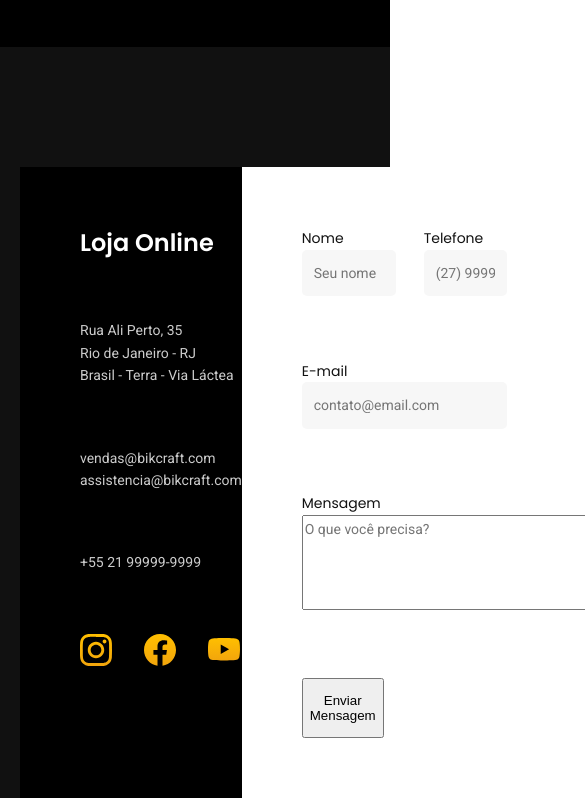
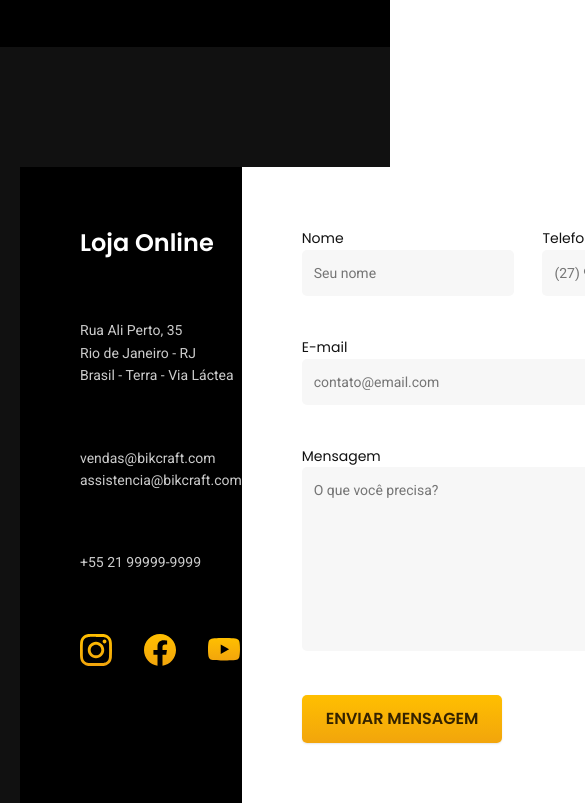
Before and after one commit to Janz7/Bikcraft, a plain HTML site: page contato.html in a window 390 px wide. Shown: the part 387-1190 px from the top of the page, 585 px wide, since content can reach past the window. Drawn offline with Linux system fonts and the light colour scheme.

Commit message:
Contact page with no responsiveness

```diff
--- a/contato.html
+++ b/contato.html
@@ -83,10 +83,10 @@
 
                     <div class="textarea-contato">
                         <label class="c11 font-1-s" for="msg-contato">Mensagem</label>
-                        <textarea class="font-2-s" id="msg-contato" name="mensagem" placeholder="O que você precisa?" rows="4" cols="50"></textarea>
+                        <textarea class="font-2-s" id="msg-contato" name="mensagem" placeholder="O que você precisa?" rows="4" cols="40"></textarea>
                     </div>
 
-                    <button>Enviar Mensagem</button>
+                    <button class="btn-padrao botar-enviar-form-contato">Enviar Mensagem</button>
                 </form>
             </div>
         </section>
--- a/css/contato/container-1-ctt.css
+++ b/css/contato/container-1-ctt.css
@@ -56,3 +56,21 @@
 .nome-contato input {
   padding-right: 0px;
 }
+
+#msg-contato {
+  border: none;
+  background-color: var(--c01);
+  border-radius: 5px;
+  padding: 12px;
+  max-width: 100%;
+  width: 100%;
+  min-width: 100%;
+  height: 160px;
+  min-height: 160px;
+  max-height: 580px;
+}
+
+.botar-enviar-form-contato {
+  border: none;
+  justify-self: start;
+}
```
Also changed, not shown: index.html (+1 -1 lines).
